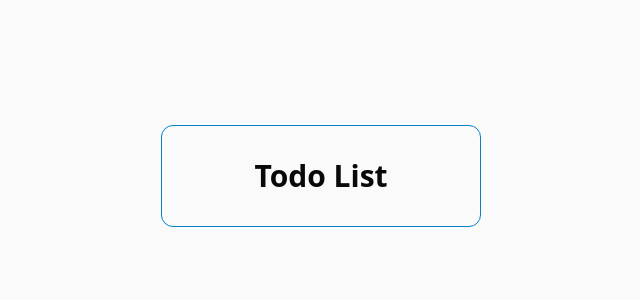
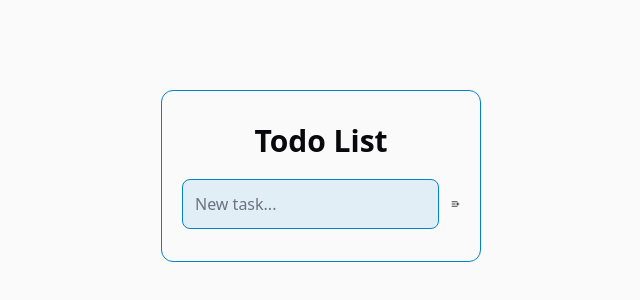
Before and after one commit to willvbgomes/todo-list, a React (Vite) app: page / in a window 1280 px wide. Shown: the part 224-524 px from the top of the page, without its empty margins (319-959 px from the left). Built offline with nearby package versions, Linux system fonts and the light colour scheme.

Commit message:
add button and new-task-form components

```diff
--- a/src/app.tsx
+++ b/src/app.tsx
@@ -1,5 +1,9 @@
+import { NewTaskForm } from './components/new-task-form'
+
 export const App = () => (
   <main className="flex w-80 flex-col items-center justify-center gap-5 rounded-xl border border-sky-600 px-5 py-8 max-[320px]:max-w-72">
     <h1 className="text-3xl font-semibold">Todo List</h1>
+
+    <NewTaskForm />
   </main>
 )
--- /dev/null
+++ b/src/components/button.tsx
@@ -0,0 +1,11 @@
+import { ComponentProps, ElementType } from 'react'
+
+interface ButtonProps extends ComponentProps<'button'> {
+  icon: ElementType
+}
+
+export const Button = ({ icon: Icon, ...props }: ButtonProps) => (
+  <button {...props}>
+    <Icon className="size-full" />
+  </button>
+)
--- /dev/null
+++ b/src/components/new-task-form.tsx
@@ -0,0 +1,15 @@
+import { Button } from './button'
+
+import { ListPlus } from 'lucide-react'
+
+export const NewTaskForm = () => (
+  <form className="flex w-full items-center gap-3">
+    <input
+      className="flex-1 rounded-lg border border-sky-600 bg-sky-600/10 p-3 focus:ring-0"
+      type="text"
+      placeholder="New task..."
+    />
+
+    <Button className="size-7" type="submit" icon={ListPlus} />
+  </form>
+)
```
